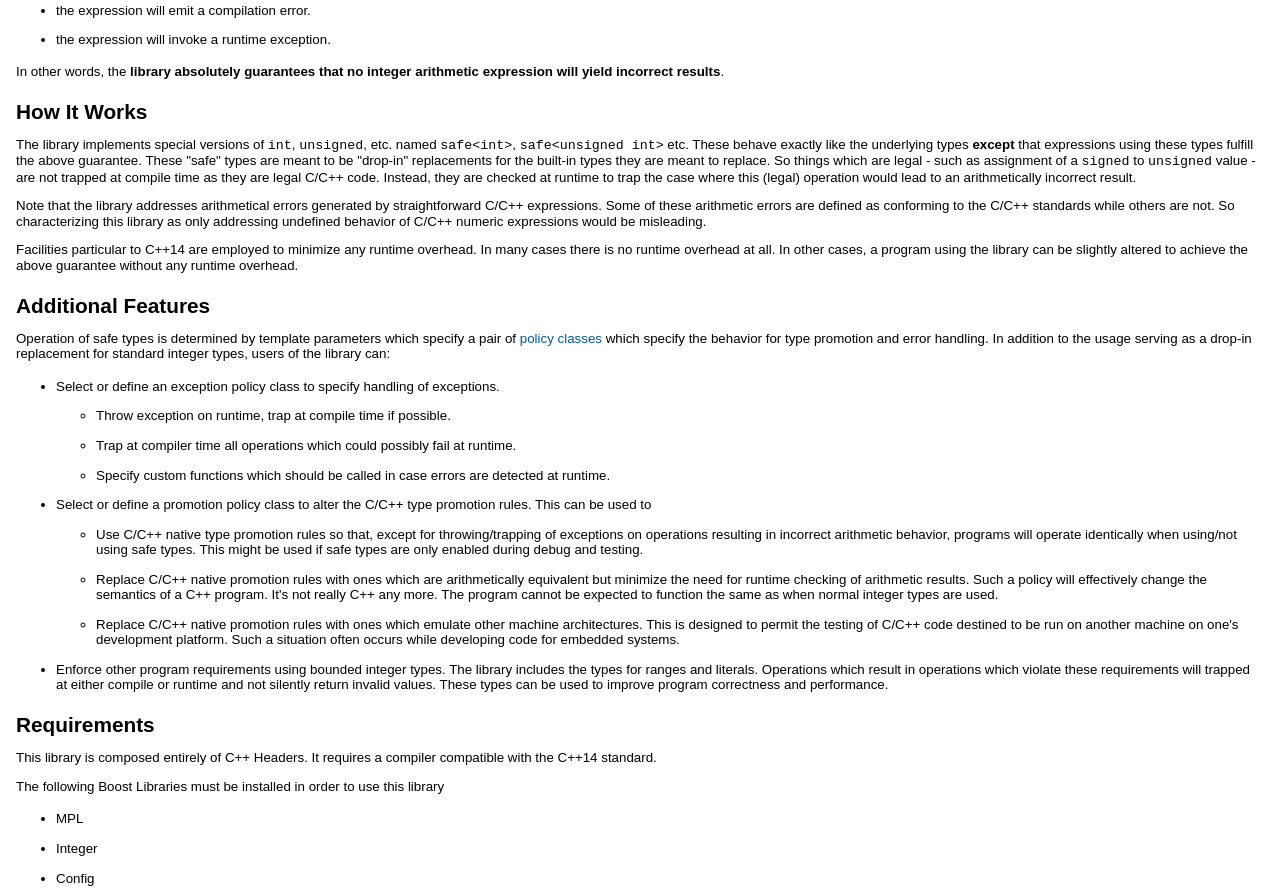
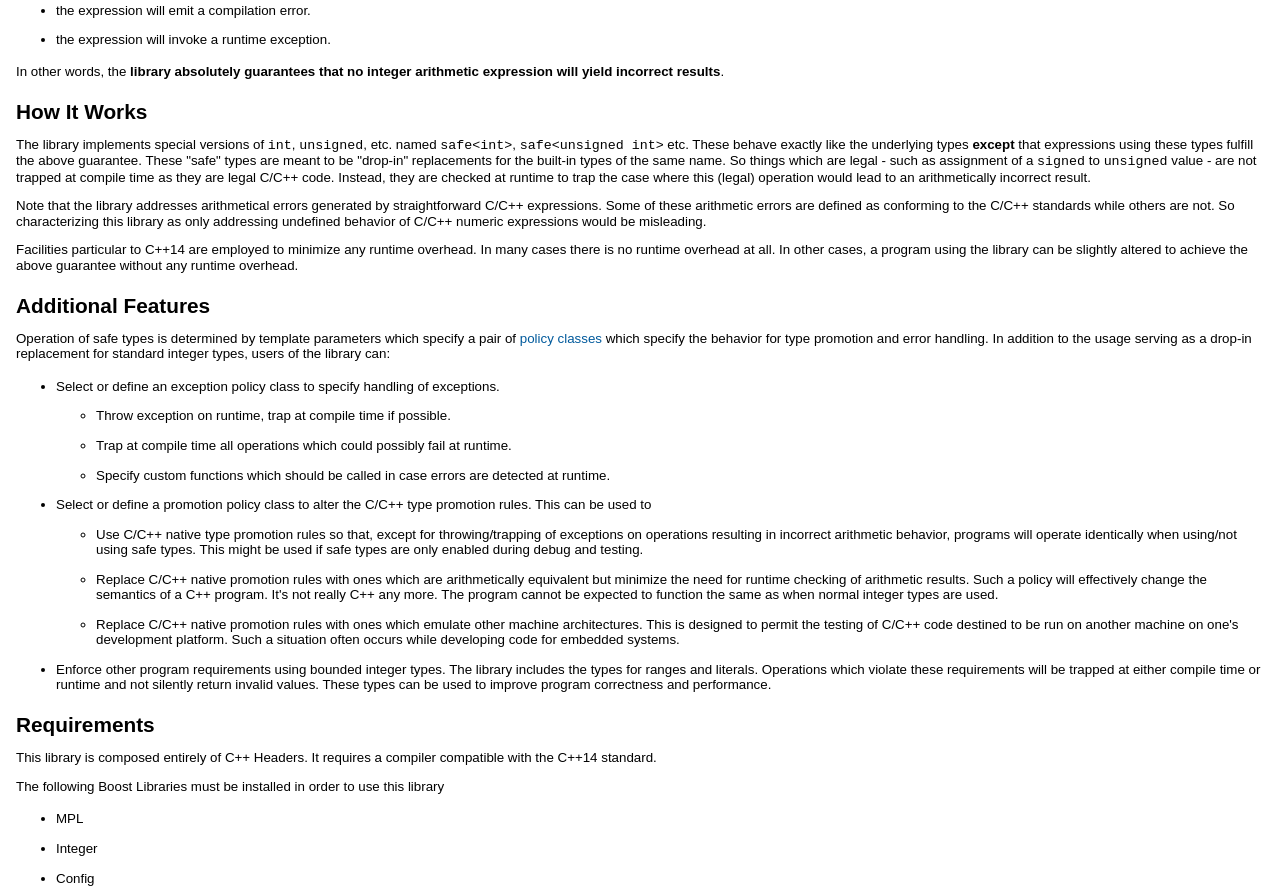
Before and after one commit to boostorg/safe_numerics, a plain HTML site: page doc/html/introduction.html in a window 1280 px wide. Shown: the part 1590-2479 px from the top of the page. Drawn offline with Linux system fonts and the light colour scheme.

Commit message:
doc: fix misc typos and wording

```diff
--- a/doc/html/introduction.html
+++ b/doc/html/introduction.html
@@ -98,7 +98,7 @@
     Some runtime environments will just terminate the program, others may
     throw some sort of exception. In any case, the execution has failed in a
     manner from which there is no recovery.</p>
-<p>All of the above conditions prevent obstacles to creation of a
+<p>All of the above conditions are obstacles to creation of a
     program which will never fail. The Safe Numerics Library addresses all of
     these conditions, at least as far as integer operations are
     concerned.</p>
@@ -152,8 +152,8 @@
     <code class="computeroutput">safe&lt;unsigned int&gt;</code> etc. These behave exactly like the
     underlying types <span class="bold"><strong>except</strong></span> that expressions
     using these types fulfill the above guarantee. These "safe" types are
-    meant to be "drop-in" replacements for the built-in types they are meant
-    to replace. So things which are legal - such as assignment of a
+    meant to be "drop-in" replacements for the built-in types of the same name.
+    So things which are legal - such as assignment of a
     <code class="computeroutput">signed</code> to <code class="computeroutput">unsigned</code> value - are not trapped at
     compile time as they are legal C/C++ code. Instead, they are checked at
     runtime to trap the case where this (legal) operation would lead to an
@@ -183,7 +183,7 @@
 <div class="itemizedlist"><ul class="itemizedlist" style="list-style-type: circle; ">
 <li class="listitem"><p>Throw exception on runtime, trap at compile time if
                 possible.</p></li>
-<li class="listitem"><p>Trap at compiler time all operations which could
+<li class="listitem"><p>Trap at compile time all operations which could
                 possibly fail at runtime.</p></li>
 <li class="listitem"><p>Specify custom functions which should be called in case
                 errors are detected at runtime.</p></li>
@@ -214,10 +214,9 @@
 </li>
 <li class="listitem"><p>Enforce other program requirements using bounded integer
           types. The library includes the types for ranges and literals.
-          Operations which result in operations which violate these
-          requirements will trapped at either compile or runtime and not
-          silently return invalid values. These types can be used to improve
-          program correctness and performance.</p></li>
+          Operations which violate these requirements will be trapped at either
+          compile time or runtime and not silently return invalid values.
+          These types can be used to improve program correctness and performance.</p></li>
 </ul></div>
 </div>
 <div class="section">
```
Also changed, not shown: doc/boostbook/safe_introduction.xml (+7 -8 lines).
